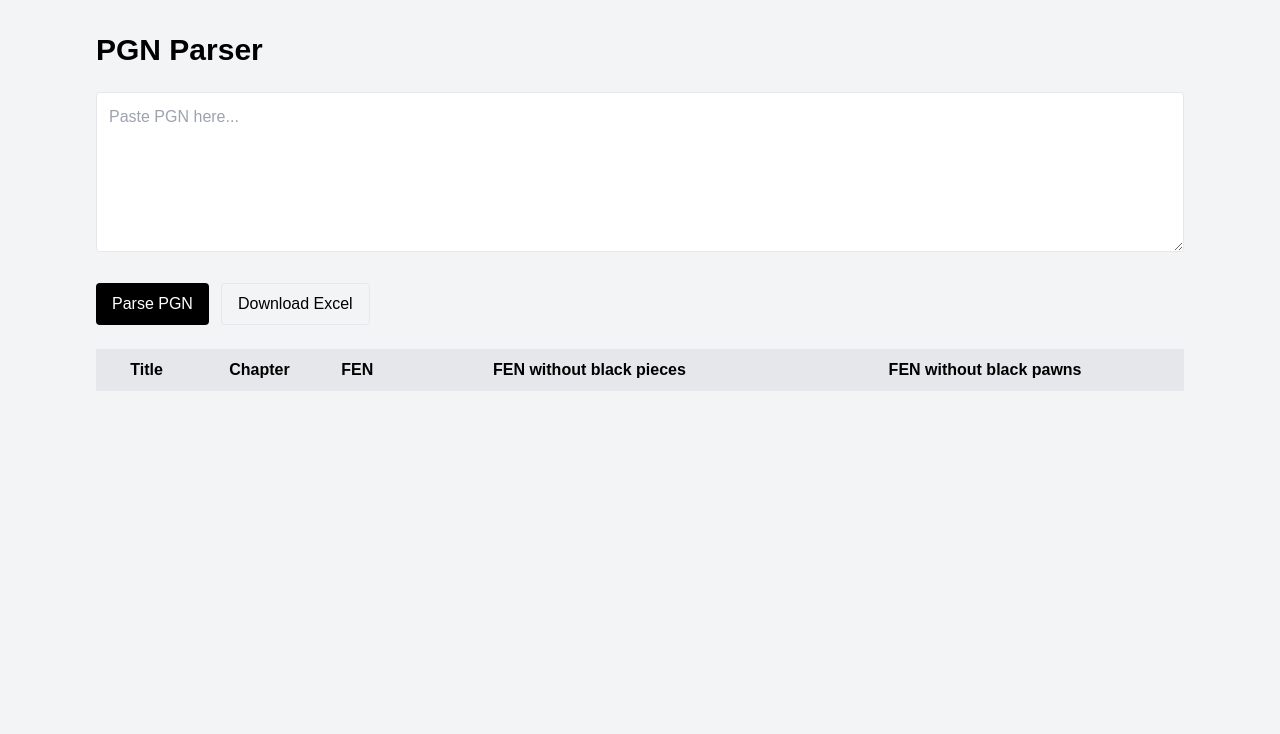
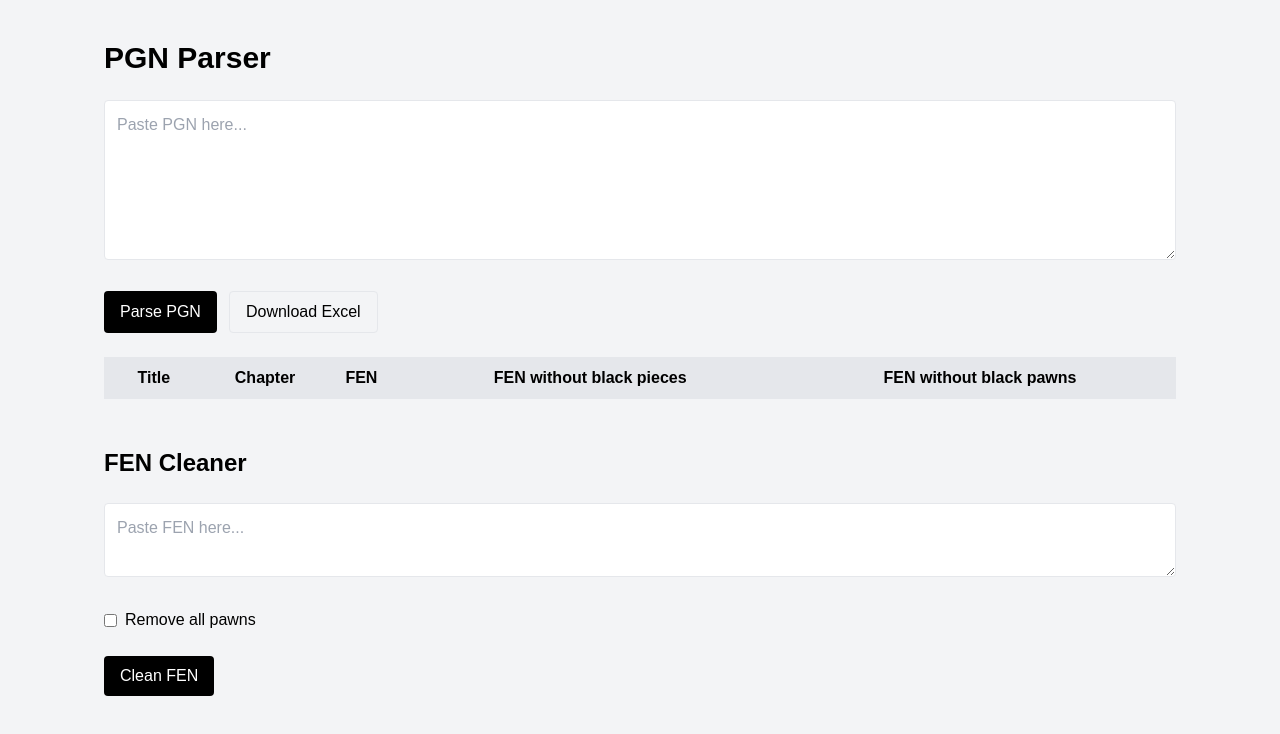
Before and after one commit to augustina55/pgn-parser, a Next.js app: page / in a window 1280 px wide. Shown: the top 734 px of the page. Built offline with nearby package versions, Linux system fonts and the light colour scheme.

Commit message:
Update page.tsx
included remove pawns from FEN

```diff
--- a/src/app/page.tsx
+++ b/src/app/page.tsx
@@ -1,9 +1,18 @@
 import { PgnDetailer } from "@/components/PgnDetailer"
+import { FenCleaner } from "@/components/FenCleaner"
 
 export default function Home() {
-  return (
-    <main className="max-w-6xl mx-auto p-8">
-      <PgnDetailer />
-    </main>
-  )
+
+return (
+
+<div className="max-w-6xl mx-auto p-10 space-y-12">
+
+<PgnDetailer/>
+
+<FenCleaner/>
+
+</div>
+
+)
+
 }
```
